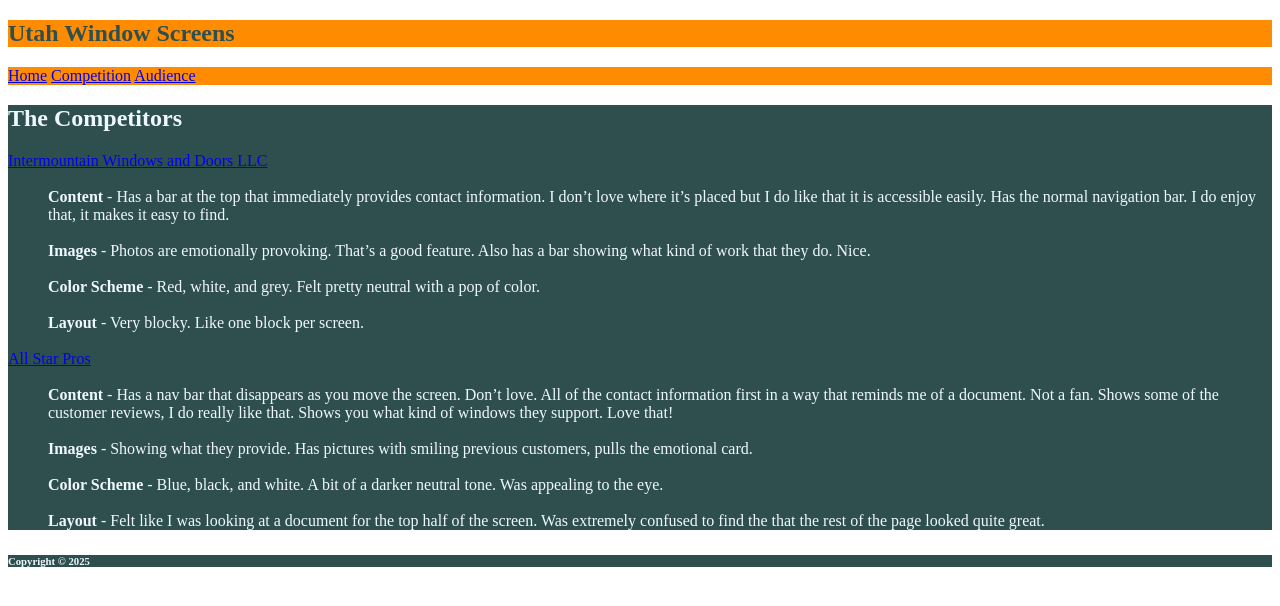
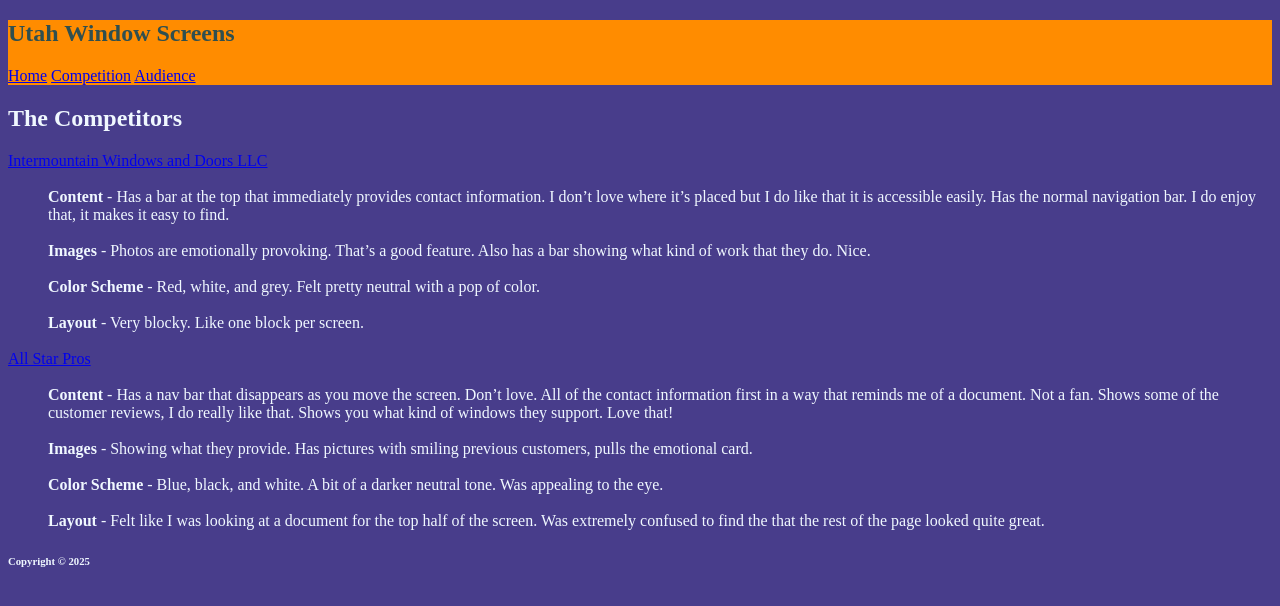
Before and after one commit to mckellroberts/se1400, a plain HTML site: page milestone1/competition.html in a window 1280 px wide. Drawn offline with Linux system fonts and the light colour scheme.

Commit message:
Relearning how colors work

```diff
--- a/milestone1/competition.html
+++ b/milestone1/competition.html
@@ -6,17 +6,20 @@
         <meta charset="UTF-8">
     </head>
 
-    <body>
-        <header style="background-color:darkorange; color:darkslategray;">
+    <body style="background-color: darkslateblue; color:aliceblue;">
+        <div style="background-color:darkorange; color:darkslategray;">
+            <header>
                 <h2>Utah Window Screens</h2>
             </header>
-        <nav style="background-color:darkorange; color:darkslategray;">
+            <nav>
                 <a href="index.html">Home</a>
                 <a href="competition.html">Competition</a>
                 <a href="audience.html">Audience</a>
                 <!--If extra space is needed, add "&nbsp;" after each closing </a> tag-->
             </nav>
-        <main style="background-color:darkslategray; color:aliceblue;">
+        </div>
+
+        <main>
             <h2>The Competitors</h2>
             <dl>
                 <dt><a href="https://www.intermountainwindowsdoors.com/">Intermountain Windows and Doors LLC</a></dt>
@@ -75,7 +78,7 @@
                 </dd>
             </dl>
         </main>
-        <footer style="background-color:darkslategray; color:aliceblue;">
+        <footer>
             <h6>Copyright &copy; 2025</h6>
         </footer>
     </body>
```
Also changed, not shown: milestone1/audience.html (+8 -7 lines). Lines whose indentation alone changed are shown as unchanged.
